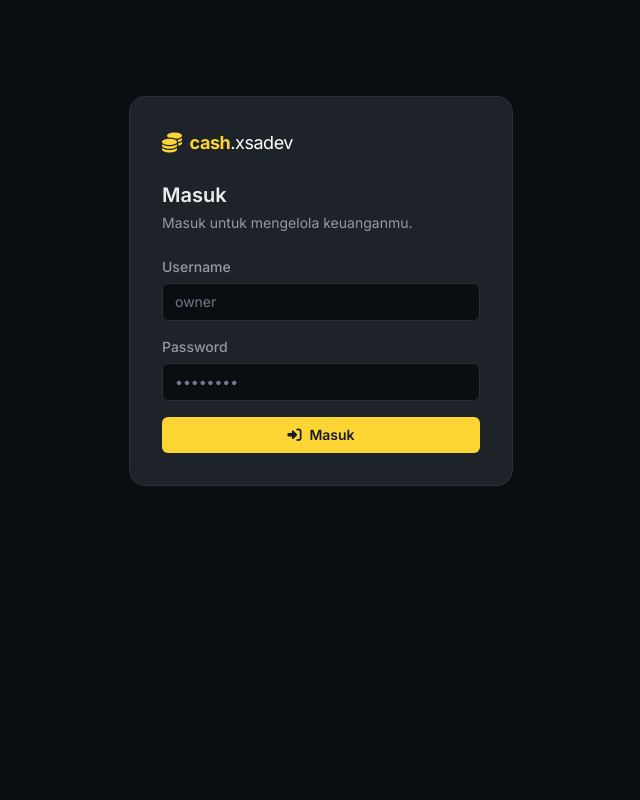
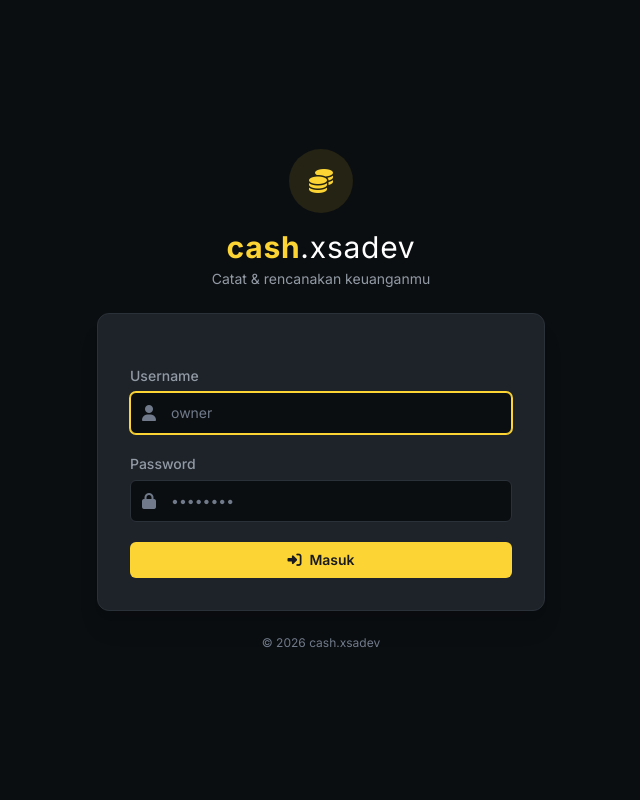
Before and after one commit to XsafiD/cash.xsadev, a Flask app: page /auth/login in a window 1280 px wide. Shown: the whole page, without its empty margins (319-959 px from the left). Run offline with Flask 3, Linux system fonts and the light colour scheme; some libraries are stand-ins or nearby versions.

Commit message:
2026-09-20 - feat(auth): adopsi pola auth-card kit (login) + shell exception

```diff
--- a/controllers/auth_controller.py
+++ b/controllers/auth_controller.py
@@ -22,10 +22,12 @@ class LoginForm(FlaskForm):
             DataRequired(message="Username wajib diisi"),
             Length(min=3, max=50, message="Username 3-50 karakter"),
         ],
+        render_kw={"autocomplete": "username", "autofocus": True},
     )
     password = PasswordField(
         "Password",
         validators=[DataRequired(message="Password wajib diisi")],
+        render_kw={"autocomplete": "current-password"},
     )
 
 
--- a/templates/auth/login.html
+++ b/templates/auth/login.html
@@ -1,19 +1,27 @@
 {% extends "base.html" %}
-{% from "components/form.html" import render_field, submit %}
+{% from "components/auth.html" import auth_card, auth_icon_field %}
+{% from "components/form.html" import submit %}
 {% block title %}Masuk · cash.xsadev{% endblock %}
-{% block content %}
-<div class="mx-auto mt-16 max-w-sm rounded-2xl border border-hairline bg-surface p-8">
-  <div class="mb-6 flex items-center gap-2 text-lg tracking-tight">
-    <i class="fa-solid fa-coins text-xl text-primary" aria-hidden="true"></i>
-    <span><span class="font-bold text-primary">cash</span><span class="font-normal text-white">.xsadev</span></span>
-  </div>
-  <h1 class="text-xl font-semibold text-ink">Masuk</h1>
-  <p class="mb-6 mt-1 text-sm text-muted-strong">Masuk untuk mengelola keuanganmu.</p>
-  <form method="POST" novalidate>
+{% block body %}
+{% call auth_card("cash", ".xsadev", tagline="Catat & rencanakan keuanganmu", icon="fa-coins", copyright="© 2026 cash.xsadev") %}
+  {% with messages = get_flashed_messages(with_categories=true) %}
+    {% for category, message in messages %}
+      <div role="alert"
+           class="mb-4 flex items-start rounded-md border-l-4 p-4 text-sm
+                  {{ 'border-danger bg-danger/10 text-danger' if category == 'error'
+                     else 'border-success bg-success/10 text-success' }}">
+        <i class="fa-solid {{ 'fa-circle-exclamation' if category == 'error' else 'fa-circle-check' }} mr-2 mt-0.5"
+           aria-hidden="true"></i>
+        <span class="flex-1">{{ message }}</span>
+      </div>
+    {% endfor %}
+  {% endwith %}
+
+  <form method="POST" novalidate class="space-y-5">
     {{ form.hidden_tag() }}
-    {{ render_field(form.username, placeholder="owner") }}
-    {{ render_field(form.password, placeholder="••••••••") }}
+    {{ auth_icon_field(form.username, "fa-user", placeholder="owner") }}
+    {{ auth_icon_field(form.password, "fa-lock", placeholder="••••••••") }}
     {{ submit("Masuk", icon="fa-right-to-bracket", full=true) }}
   </form>
-</div>
+{% endcall %}
 {% endblock %}
--- a/templates/base.html
+++ b/templates/base.html
@@ -41,6 +41,8 @@
   <link rel="stylesheet" href="{{ url_for('static', filename='css/style.css') }}">
 </head>
 <body class="bg-canvas font-sans text-ink min-h-screen antialiased">
+  {# Blok `body` bisa di-override halaman auth (exception shell). Lihat guides/auth-page.md. #}
+  {% block body %}
   {% set authed = session.get('user_id') %}
   {% if authed %}
     {% include "components/sidebar.html" %}
@@ -63,6 +65,7 @@
       {% block content %}{% endblock %}
     </main>
   </div>
+  {% endblock %}
 
   <script src="{{ url_for('static', filename='js/app.js') }}"></script>
 </body>
--- /dev/null
+++ b/templates/components/auth.html
@@ -0,0 +1,45 @@
+{% macro auth_card(brand_name, brand_suffix, tagline="", icon="fa-cube", copyright=None) -%}
+{#- Kunci brand di luar card, card hanya berisi form. Lihat core/patterns/auth-card.md.
+    caller() mengisi card (form); `copyright` tampil di bawah card. -#}
+<div class="min-h-screen flex flex-col items-center justify-center bg-canvas p-4">
+
+  <div class="text-center mb-6">
+    <div class="inline-flex items-center justify-center w-16 h-16 rounded-full bg-primary/10 mb-4">
+      <i class="fa-solid {{ icon }} text-primary text-2xl" aria-hidden="true"></i>
+    </div>
+    <h1 class="text-3xl font-bold tracking-wide">
+      <span class="font-bold text-primary">{{ brand_name }}</span><span class="font-normal text-on-canvas">{{ brand_suffix }}</span>
+    </h1>
+    {% if tagline %}<p class="text-muted-strong text-sm mt-1">{{ tagline }}</p>{% endif %}
+  </div>
+
+  <div class="bg-surface w-full max-w-md rounded-xl shadow-xl border border-hairline p-6 sm:p-8">
+    {{ caller() }}
+  </div>
+
+  {% if copyright %}
+  <p class="mt-6 text-xs text-muted">{{ copyright }}</p>
+  {% endif %}
+</div>
+{%- endmacro %}
+
+
+{% macro auth_icon_field(field, icon, placeholder="") -%}
+  {%- set state = "border-danger focus:border-danger focus:ring-danger"
+                  if field.errors else
+                  "border-hairline focus:border-primary focus:ring-primary" -%}
+<div>
+  {{ field.label(class="mb-1.5 block text-sm font-medium text-muted-strong") }}
+  <div class="relative">
+    <div class="absolute inset-y-0 left-0 flex items-center pl-3 pointer-events-none">
+      <i class="fa-solid {{ icon }} text-muted" aria-hidden="true"></i>
+    </div>
+    {{ field(class="pl-10 w-full rounded-md border bg-canvas py-2.5 pr-3 text-sm text-ink placeholder:text-muted focus:outline-none focus:ring-1 " ~ state, placeholder=placeholder) }}
+  </div>
+  {% for error in field.errors %}
+  <p class="mt-1 flex items-center gap-1.5 text-xs text-danger">
+    <i class="fa-solid fa-circle-exclamation" aria-hidden="true"></i>{{ error }}
+  </p>
+  {% endfor %}
+</div>
+{%- endmacro %}
```
